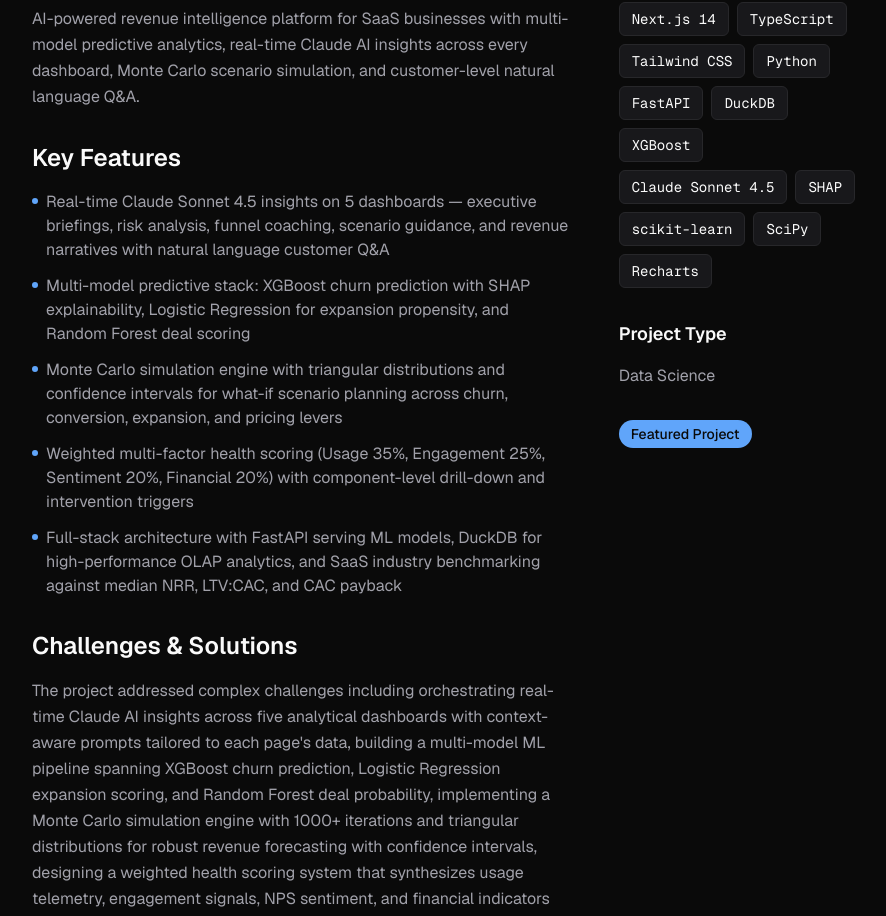
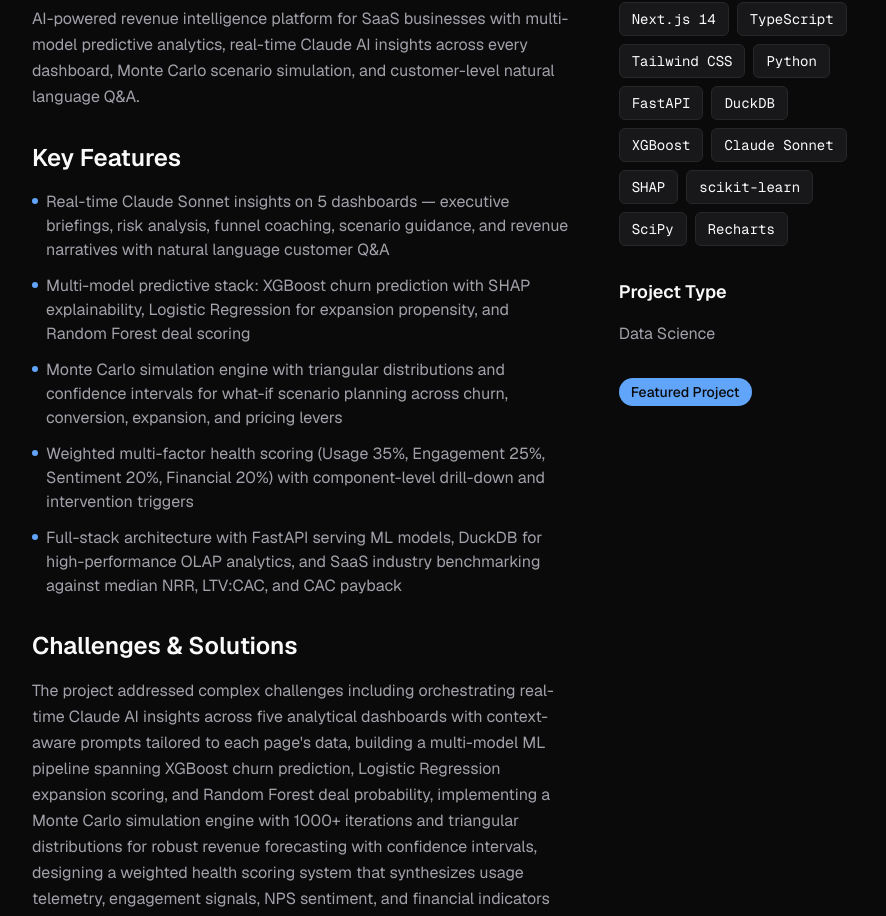
Before and after one commit to NateDevIO/natedev-portfolio, a Next.js app: page /projects/revenue-intel in a window 1280 px wide. Shown: the part 940-1856 px from the top of the page, without its empty margins (192-1078 px from the left). Built offline with nearby package versions, Linux system fonts and the light colour scheme.

Commit message:
Remove AI model version numbers from project descriptions
Use generic "Claude Sonnet" instead of "Claude Sonnet 4.5" to keep
documentation evergreen as new model versions are released.

```diff
--- a/data/projects.ts
+++ b/data/projects.ts
@@ -19,14 +19,14 @@ export const projects: Project[] = [
     name: "Revenue Intel",
     tagline: "Lifecycle Analytics",
     description: "AI-powered revenue intelligence platform for SaaS businesses with multi-model predictive analytics, real-time Claude AI insights across every dashboard, Monte Carlo scenario simulation, and customer-level natural language Q&A.",
-    tech: ["Next.js 14", "TypeScript", "Tailwind CSS", "Python", "FastAPI", "DuckDB", "XGBoost", "Claude Sonnet 4.5", "SHAP", "scikit-learn", "SciPy", "Recharts"],
+    tech: ["Next.js 14", "TypeScript", "Tailwind CSS", "Python", "FastAPI", "DuckDB", "XGBoost", "Claude Sonnet", "SHAP", "scikit-learn", "SciPy", "Recharts"],
     liveUrl: "https://revenue-intel.vercel.app",
     githubUrl: "https://github.com/NateDevIO/revenue-intel-saas",
     image: "/projects/revenue-intel-ss.png",
     featured: true,
     category: "Data Science",
     features: [
-      "Real-time Claude Sonnet 4.5 insights on 5 dashboards — executive briefings, risk analysis, funnel coaching, scenario guidance, and revenue narratives with natural language customer Q&A",
+      "Real-time Claude Sonnet insights on 5 dashboards — executive briefings, risk analysis, funnel coaching, scenario guidance, and revenue narratives with natural language customer Q&A",
       "Multi-model predictive stack: XGBoost churn prediction with SHAP explainability, Logistic Regression for expansion propensity, and Random Forest deal scoring",
       "Monte Carlo simulation engine with triangular distributions and confidence intervals for what-if scenario planning across churn, conversion, expansion, and pricing levers",
       "Weighted multi-factor health scoring (Usage 35%, Engagement 25%, Sentiment 20%, Financial 20%) with component-level drill-down and intervention triggers",
```
